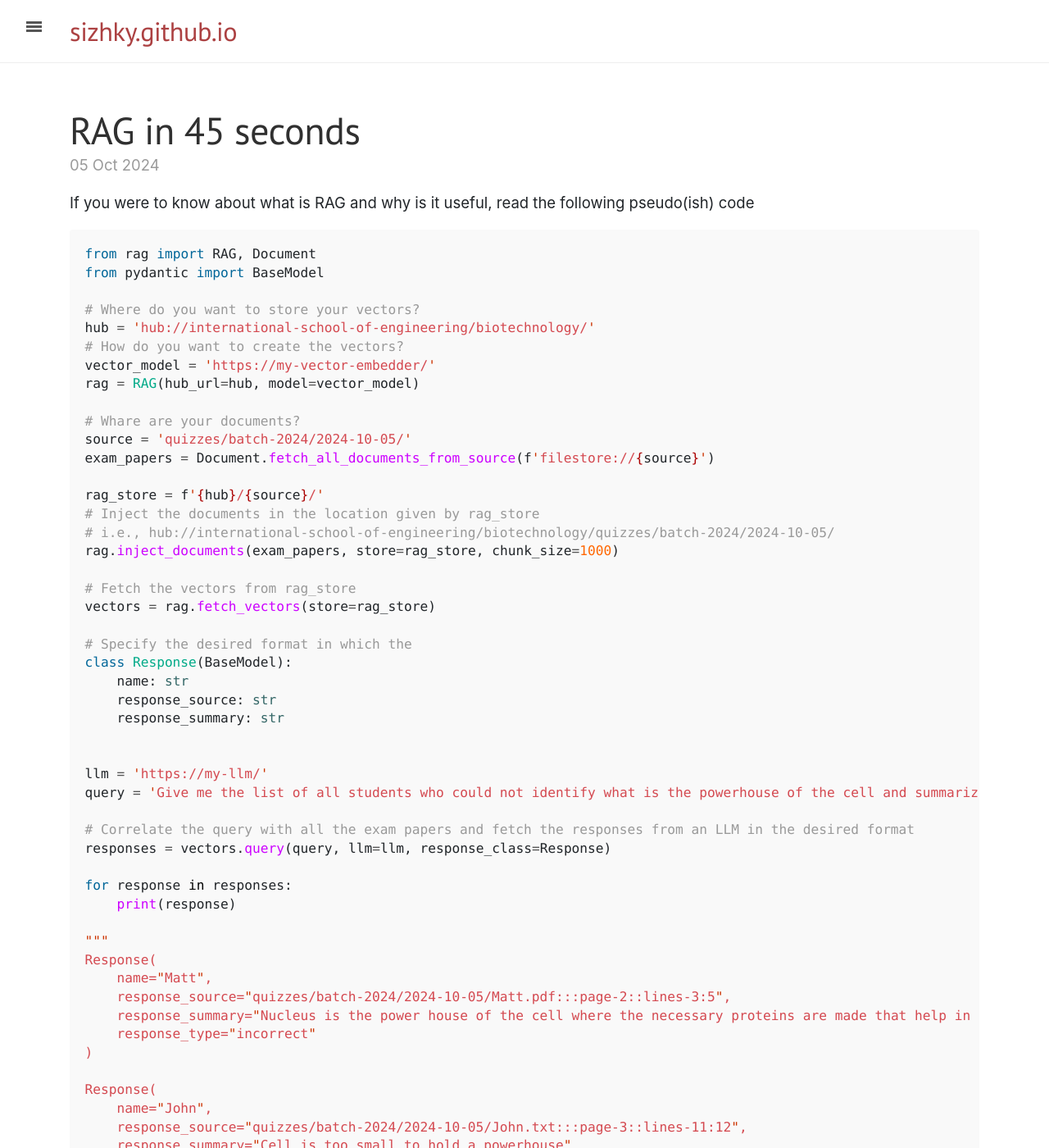
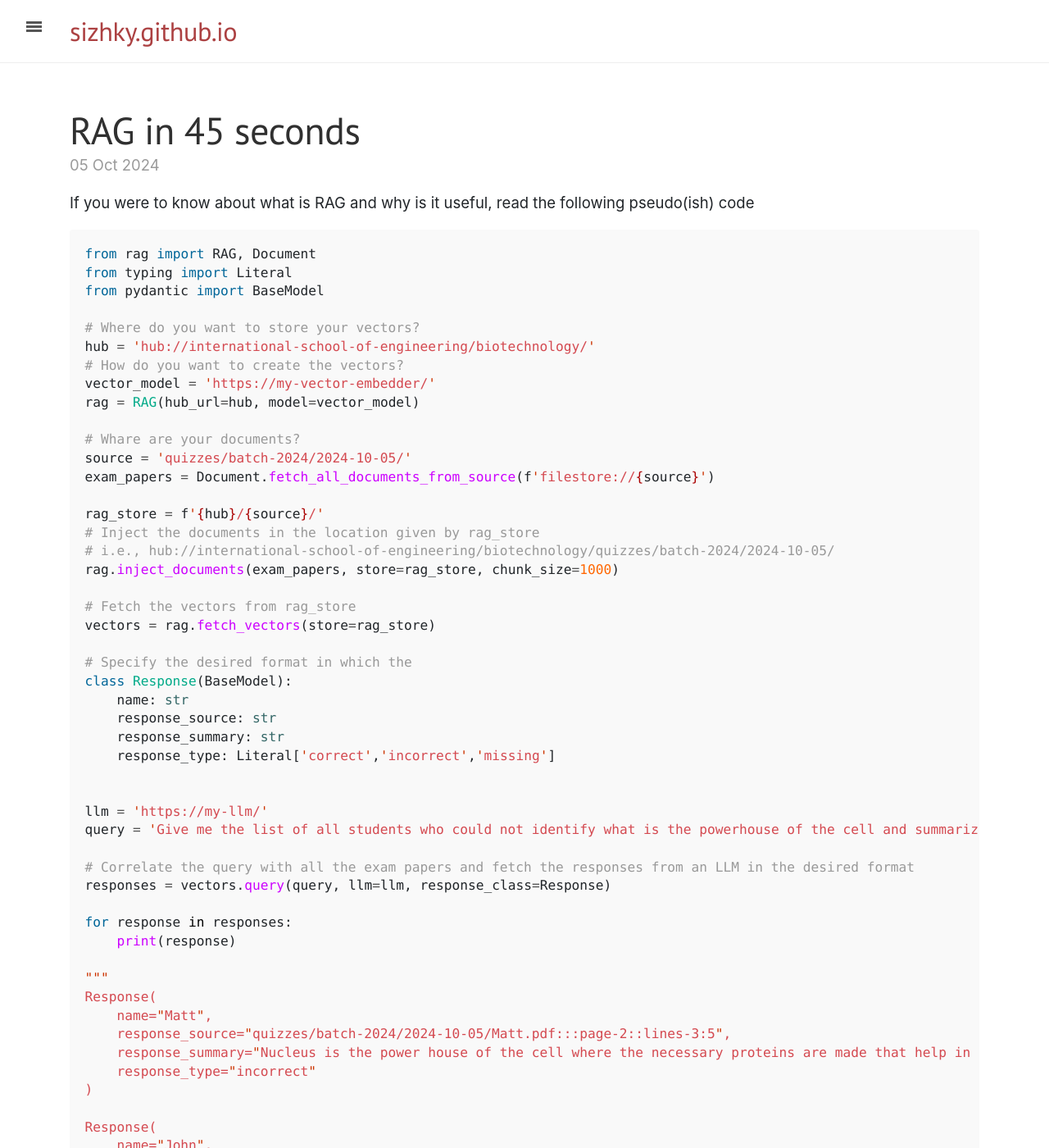
Before and after one commit to sizhky/sizhky.github.io, a Jekyll site: the page built from _posts/2024-10-05-rag-in-45-seconds.md, in a window 1280 px wide and 1400 px high. Shown: the whole window at 82% size. Built offline with Jekyll 4.4.1, drawn with Linux system fonts in a browser that asks for light colours; comment, search, counter and statistics services are not loaded.

Commit message:
new post

````diff
--- a/_posts/2024-10-05-rag-in-45-seconds.md
+++ b/_posts/2024-10-05-rag-in-45-seconds.md
@@ -11,6 +11,7 @@ If you were to know about what is RAG and why is it useful, read the following p
 
 ```python
 from rag import RAG, Document
+from typing import Literal
 from pydantic import BaseModel
 
 # Where do you want to store your vectors?
@@ -36,6 +37,7 @@ class Response(BaseModel):
     name: str
     response_source: str
     response_summary: str
+    response_type: Literal['correct','incorrect','missing']
 
 
 llm = 'https://my-llm/'
````
